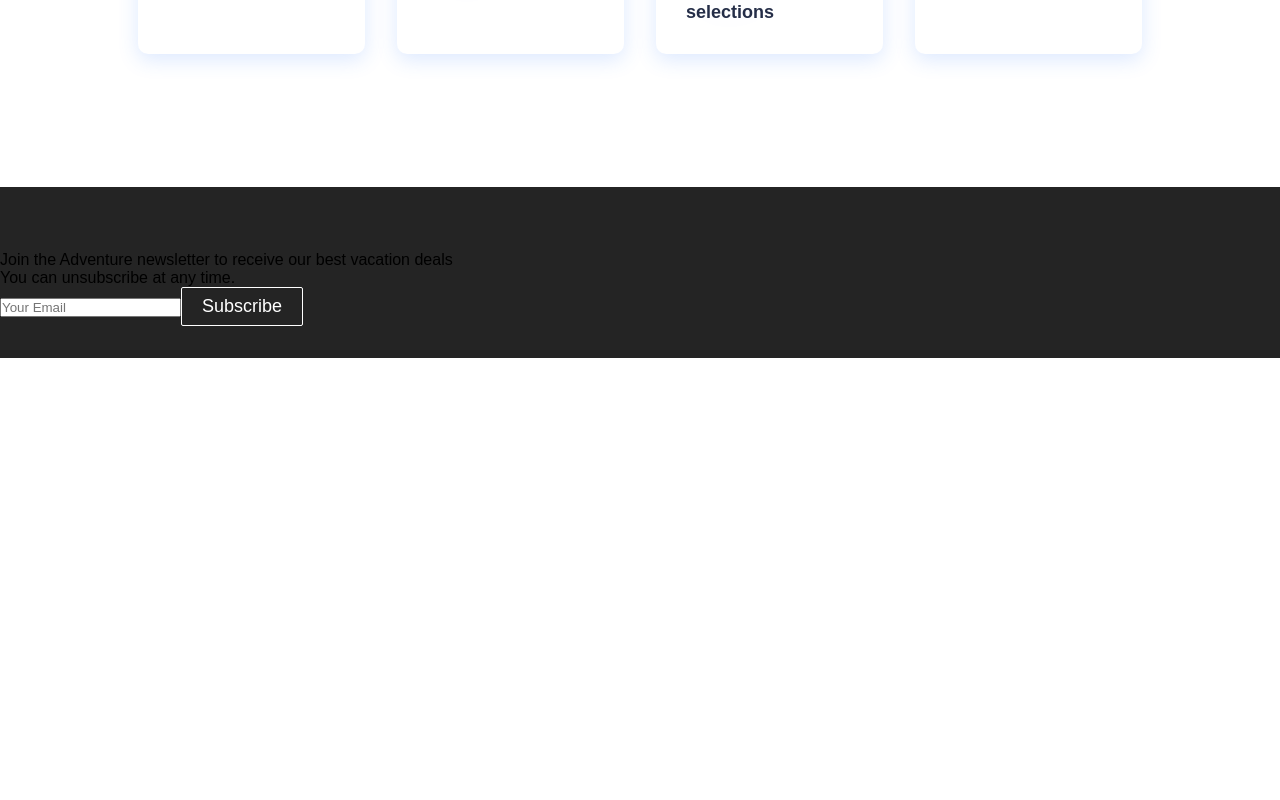
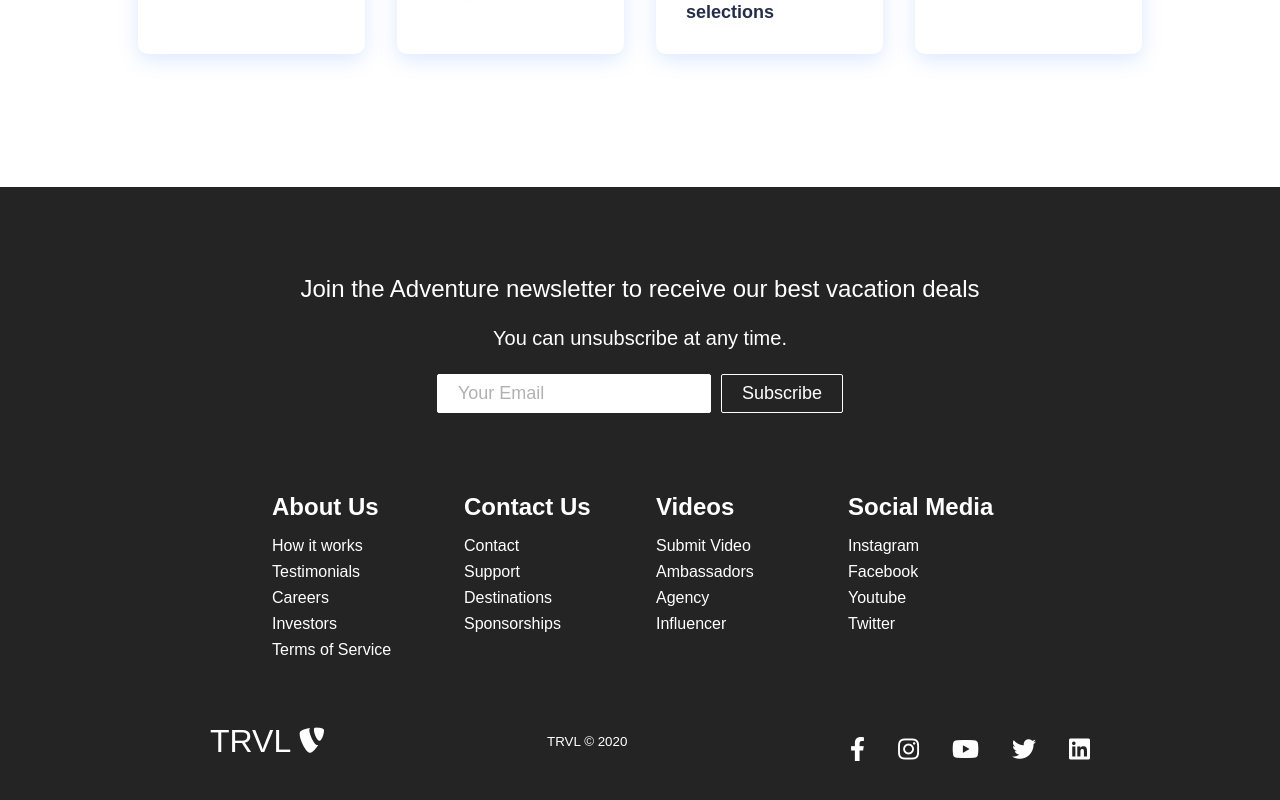
Before and after one commit to Deftone1/react-traveler, a React (Create React App) app: page / in a window 1280 px wide. Shown: the part 1723-2523 px from the top of the page. Before the commit the page ends 2081 px from the top, so only its background shows below. Built offline with nearby package versions, Linux system fonts and the light colour scheme.

Commit message:
final footer design

```diff
--- a/src/components/Footer.css
+++ b/src/components/Footer.css
@@ -4,6 +4,158 @@
     display: flex;
     flex-direction: column;
     justify-content: center;
-    align-self: center;
+    align-items: center;
+}
 
+.footer-subscription {
+    display: flex;
+    flex-direction: column;
+    justify-content: center;
+    align-items: center;
+    text-align: center;
+    margin-bottom: 24px;
+    padding: 24px;
+    color: #fff;
 }
+
+.foot-subscription>p {
+    font-family: 'Trebuchet MS', 'Lucida Sans Unicode', 'Lucida Grande', 'Lucida Sans', Arial, sans-serif;
+}
+
+.footer-subscription-heading {
+    margin-bottom: 24px;
+    font-size: 24px;
+}
+
+.footer-subscription-text {
+    margin-bottom: 24px;
+    font-size: 20px;
+}
+
+.footer-input {
+    padding: 8px 20px;
+    border-radius: 2px;
+    margin-right: 10px;
+    outline: none;
+    border: none;
+    font-size: 18px;
+    margin-bottom: 16px;
+    border: 1px solid #fff;
+}
+
+.footer-links {
+    width: 100%;
+    max-width: 1000px;
+    display: flex;
+    justify-content: center;
+}
+
+.footer-link-wrapper {
+    display: flex;
+}
+
+.footer-link-items {
+    display: flex;
+    flex-direction: column;
+    align-items: flex-start;
+    margin: 16px;
+    text-align: left;
+    width: 160px;
+    box-sizing: border-box;
+}
+
+.footer-link-items h2 {
+    margin-bottom: 16px;
+}
+
+.footer-link-items>h2 {
+    color: #fff;
+}
+
+.footer-link-items a {
+    color: #fff;
+    text-decoration: none;
+    margin-bottom: 0.5rem;
+}
+
+.footer-link-items a:hover {
+    color: #e9e9e9;
+    transition: 0.3s ease-out;
+  }
+
+  .footer-email-form h2 {
+      margin-bottom: 2rem;
+  }
+
+  .footer-input::placeholder {
+      color: #b1b1b1;
+  }
+
+  /* Social Icons */
+.social-icon-link {
+    color: #fff;
+    font-size: 24px;
+  }
+
+  .social-media {
+    max-width: 1000px;
+    width: 100%;
+  }
+
+  .social-media-wrap {
+    display: flex;
+    justify-content: space-between;
+    align-items: center;
+    width: 90%;
+    max-width: 1000px;
+    margin: 40px auto 0 auto;
+  }
+
+  .social-icons {
+    display: flex;
+    justify-content: space-between;
+    align-items: center;
+    width: 240px;
+  }
+
+  .social-logo {
+    color: #fff;
+    justify-self: start;
+    margin-left: 20px;
+    cursor: pointer;
+    text-decoration: none;
+    font-size: 2rem;
+    display: flex;
+    align-items: center;
+    margin-bottom: 16px;
+  }
+
+  .website-rights {
+    color: #fff;
+    margin-bottom: 16px;
+  }
+
+  @media screen and (max-width: 820px) {
+    .footer-links {
+      padding-top: 2rem;
+    }
+
+    .footer-input {
+      width: 100%;
+    }
+
+    .btn {
+      width: 100%;
+    }
+
+    .footer-link-wrapper {
+      flex-direction: column;
+    }
+
+    .social-media-wrap {
+      flex-direction: column;
+    }
+  }
+
+  @media screen and (max-width: 768px) {
+  }
--- a/src/components/Footer.js
+++ b/src/components/Footer.js
@@ -1,6 +1,7 @@
 import React from "react";
 import { Button } from "./Button";
-import "./Footer.css"
+import "./Footer.css";
+import { Link } from "react-router-dom";
 
 function Footer() {
   return (
@@ -24,6 +25,94 @@
           </form>
         </div>
       </section>
+      <div class="footer-links">
+        <div className="footer-link-wrapper">
+          <div class="footer-link-items">
+            <h2>About Us</h2>
+            <Link to="/sign-up">How it works</Link>
+            <Link to="/">Testimonials</Link>
+            <Link to="/">Careers</Link>
+            <Link to="/">Investors</Link>
+            <Link to="/">Terms of Service</Link>
+          </div>
+          <div class="footer-link-items">
+            <h2>Contact Us</h2>
+            <Link to="/">Contact</Link>
+            <Link to="/">Support</Link>
+            <Link to="/">Destinations</Link>
+            <Link to="/">Sponsorships</Link>
+          </div>
+        </div>
+        <div className="footer-link-wrapper">
+          <div class="footer-link-items">
+            <h2>Videos</h2>
+            <Link to="/">Submit Video</Link>
+            <Link to="/">Ambassadors</Link>
+            <Link to="/">Agency</Link>
+            <Link to="/">Influencer</Link>
+          </div>
+          <div class="footer-link-items">
+            <h2>Social Media</h2>
+            <Link to="/">Instagram</Link>
+            <Link to="/">Facebook</Link>
+            <Link to="/">Youtube</Link>
+            <Link to="/">Twitter</Link>
+          </div>
+        </div>
+      </div>
+      <section class="social-media">
+        <div class="social-media-wrap">
+          <div class="footer-logo">
+            <Link to="/" className="social-logo">
+              TRVL
+              <i class="fab fa-typo3" />
+            </Link>
+          </div>
+          <small class="website-rights">TRVL © 2020</small>
+          <div class="social-icons">
+            <Link
+              class="social-icon-link facebook"
+              to="http://www.facebook.com"
+              target="_blank"
+              aria-label="Facebook"
+            >
+              <i class="fab fa-facebook-f" />
+            </Link>
+            <Link
+              class="social-icon-link instagram"
+              to="http://www.instagram.com"
+              target="_blank"
+              aria-label="Instagram"
+            >
+              <i class="fab fa-instagram" />
+            </Link>
+            <Link
+              class="social-icon-link youtube"
+              to="http://www.youtube.com"
+              target="_blank"
+              aria-label="Youtube"
+            >
+              <i class="fab fa-youtube" />
+            </Link>
+            <Link
+              class="social-icon-link twitter"
+              to="/http://www.twitter.com"
+              target="_blank"
+              aria-label="Twitter"
+            >
+              <i class="fab fa-twitter" />
+            </Link>
+            <Link
+              class="social-icon-link twitter"
+              to="http://www.linkedin.com"
+              target="_blank"
+              aria-label="LinkedIn"
+            >
+              <i class="fab fa-linkedin" />
+            </Link>
+          </div>
+        </div>
+      </section>
     </div>
   );
 }
```
